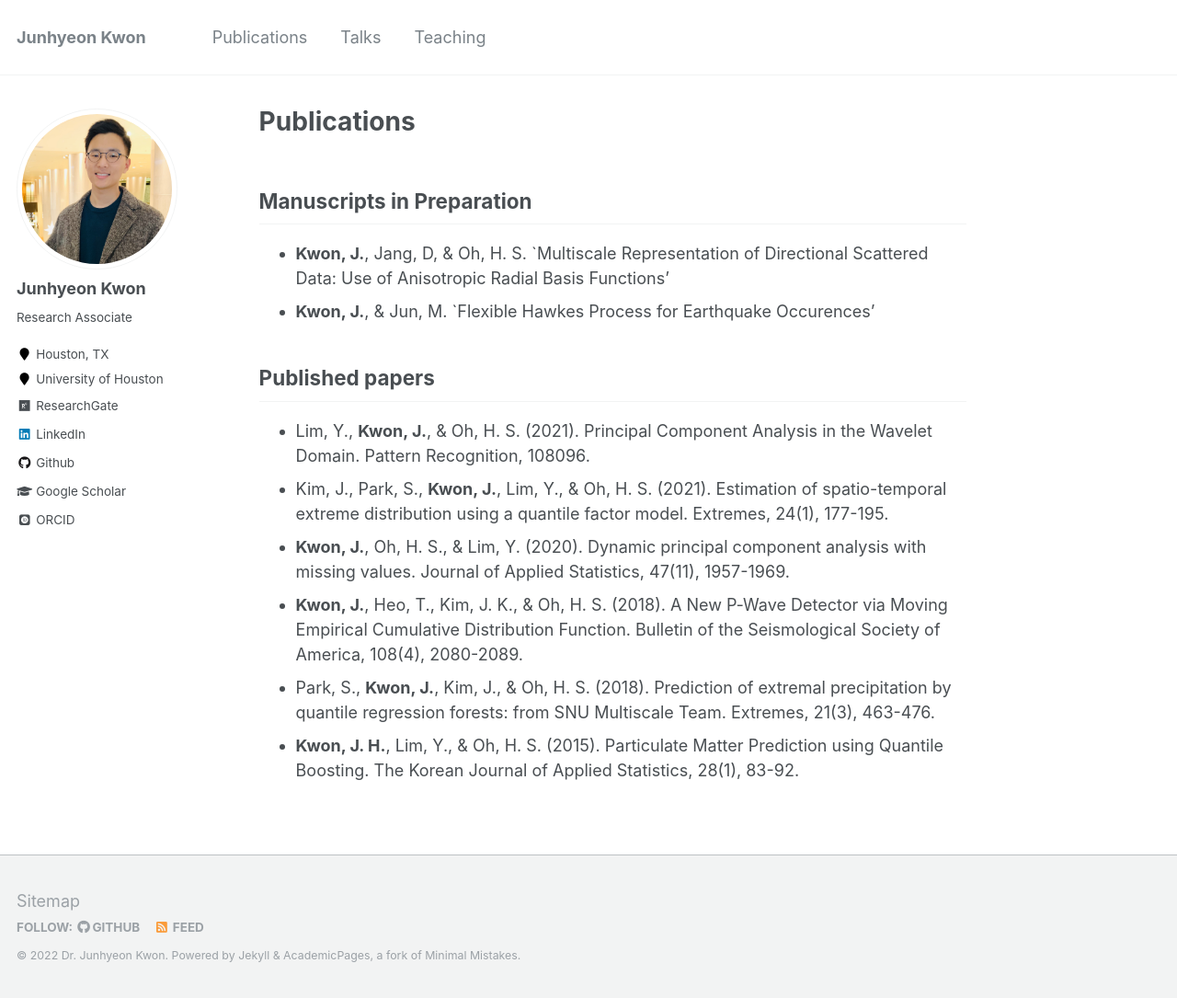
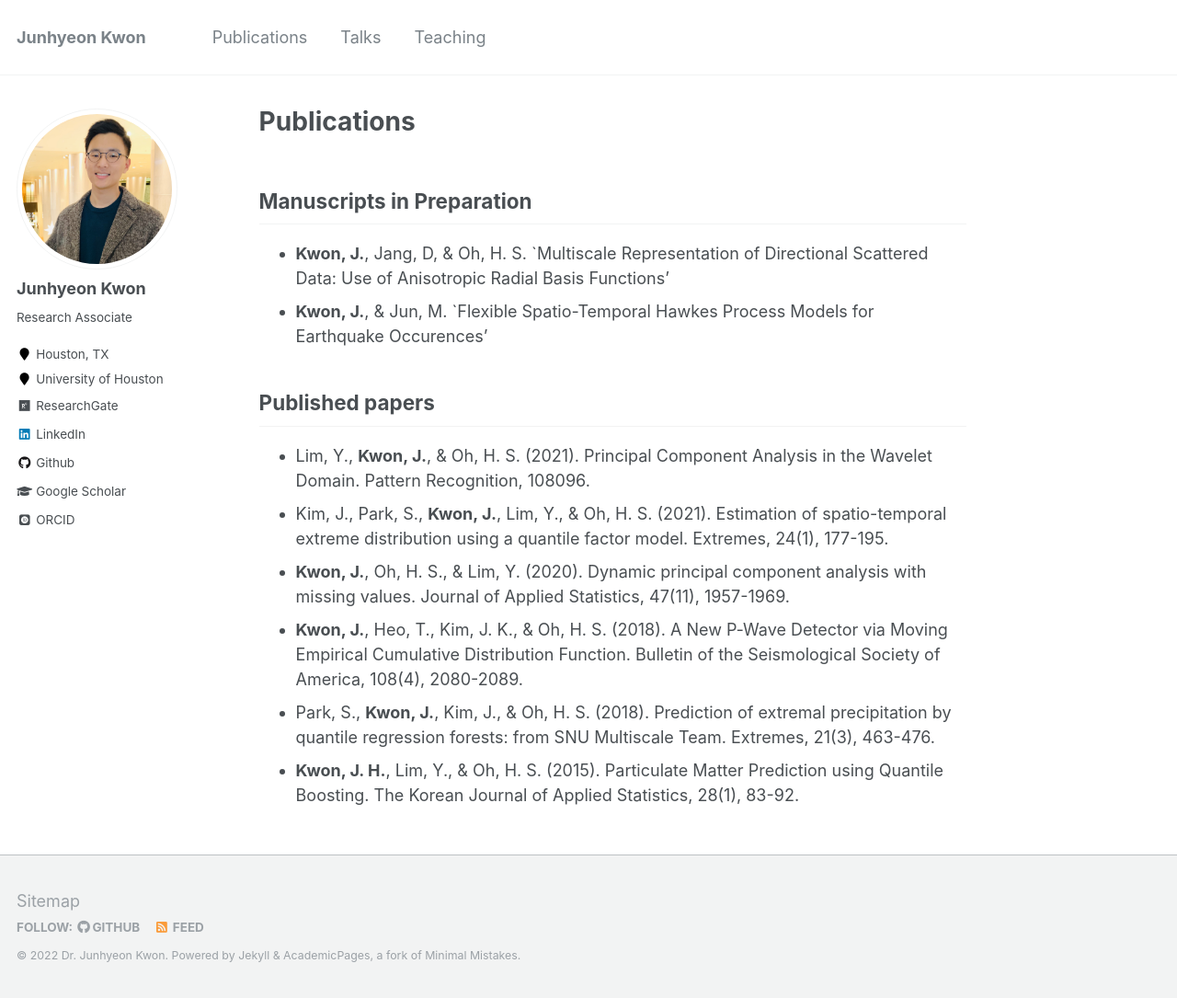
Before and after one commit to JunhyeonKwon/junhyeonkwon.github.io, a Jekyll site: the page built from _pages/publications.md, in a window 1280 px wide and 1085 px high. Shown: the whole window at 92% size. Built offline with Jekyll 4.4.1, drawn with Linux system fonts in a browser that asks for light colours; some web fonts are replaced.

Commit message:
Update publications.md

```diff
--- a/_pages/publications.md
+++ b/_pages/publications.md
@@ -7,7 +7,7 @@ author_profile: true
 ## Manuscripts in Preparation
 
 - **Kwon, J.**, Jang, D, & Oh, H. S. `Multiscale Representation of Directional Scattered Data: Use of Anisotropic Radial Basis Functions'
-- **Kwon, J.**, & Jun, M. `Flexible Hawkes Process for Earthquake Occurences'
+- **Kwon, J.**, & Jun, M. `Flexible Spatio-Temporal Hawkes Process Models for Earthquake Occurences'
 
 ## Published papers
 
```
